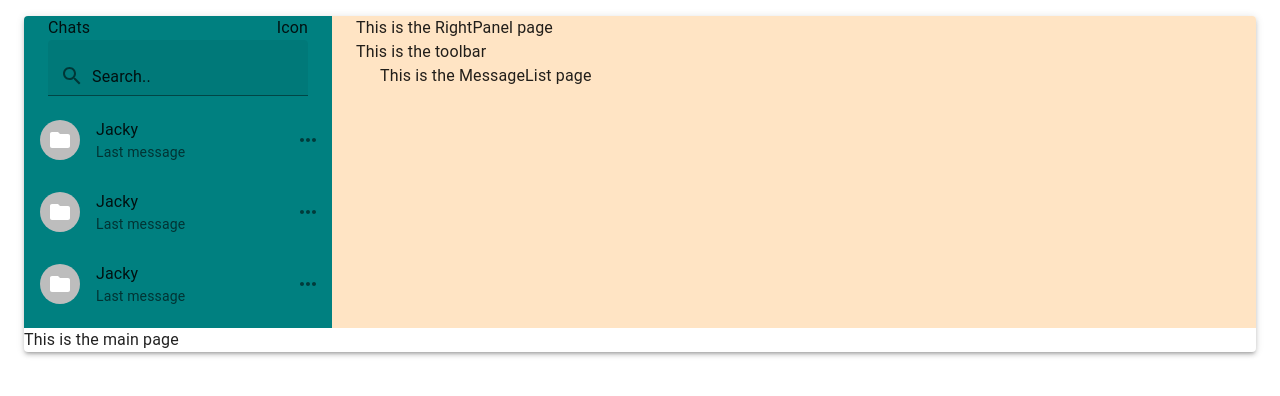
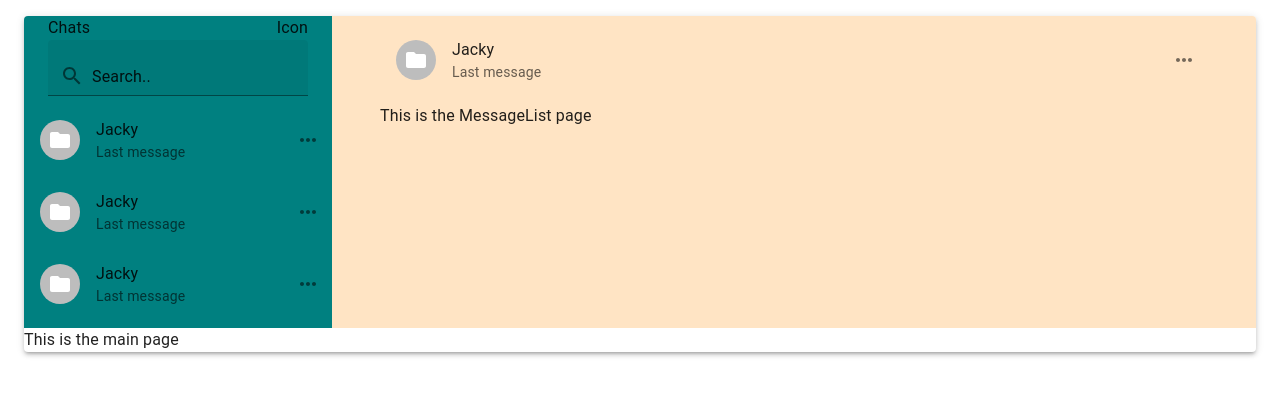
Before and after one commit to yiptsunho/messaging-app-fe, a React (Create React App) app: page /main in a window 1280 px wide. Shown: the top 396 px of the page. Built offline with nearby package versions, Linux system fonts and the light colour scheme.

Commit message:
4th commit

```diff
--- a/src/components/RightPanel.js
+++ b/src/components/RightPanel.js
@@ -1,15 +1,42 @@
 import {Container, Grid} from "@mui/material";
 import ChatRoom from "./ChatRoom";
+import ListItem from "@mui/material/ListItem";
+import IconButton from "@mui/material/IconButton";
+import MoreIcon from "@mui/icons-material/MoreHoriz";
+import ListItemAvatar from "@mui/material/ListItemAvatar";
+import Avatar from "@mui/material/Avatar";
+import FolderIcon from "@mui/icons-material/Folder";
+import ListItemText from "@mui/material/ListItemText";
+import List from "@mui/material/List";
+import React from "react";
 
 function RightPanel () {
     return (
         <Container>
-            <Grid container>
-                This is the RightPanel page
-            </Grid>
-            <Grid container>
-                This is the toolbar
-            </Grid>
+            {/*<Grid container>*/}
+            {/*    This is the RightPanel page*/}
+            {/*</Grid>*/}
+            <Container>
+                <List>
+                    <ListItem
+                        secondaryAction={
+                            <IconButton edge="end" aria-label="delete">
+                                <MoreIcon />
+                            </IconButton>
+                        }
+                    >
+                        <ListItemAvatar>
+                            <Avatar>
+                                <FolderIcon />
+                            </Avatar>
+                        </ListItemAvatar>
+                        <ListItemText
+                            primary="Jacky"
+                            secondary="Last message"
+                        />
+                    </ListItem>
+                </List>
+            </Container>
             <Grid container>
                 <ChatRoom />
             </Grid>
```
